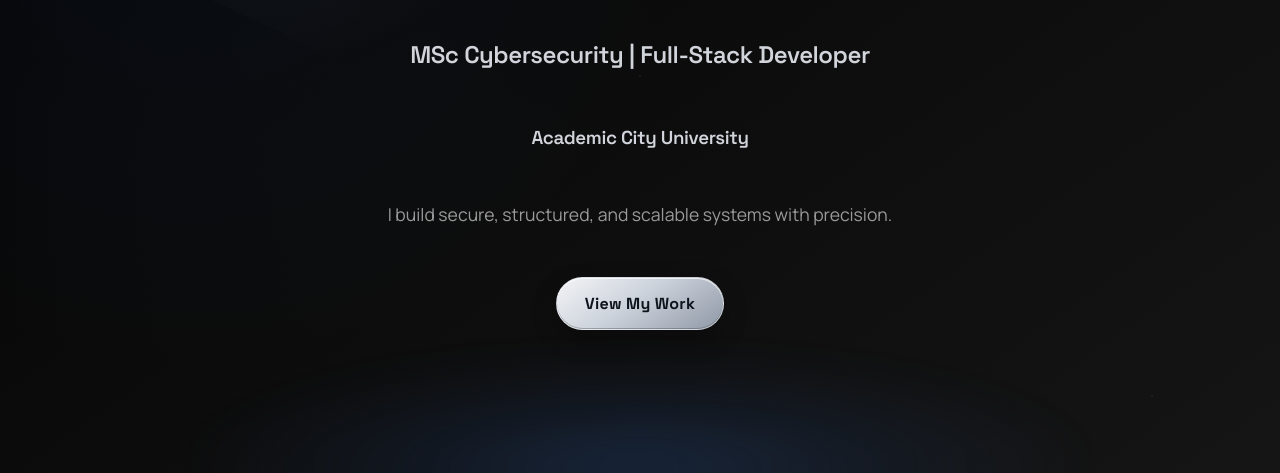
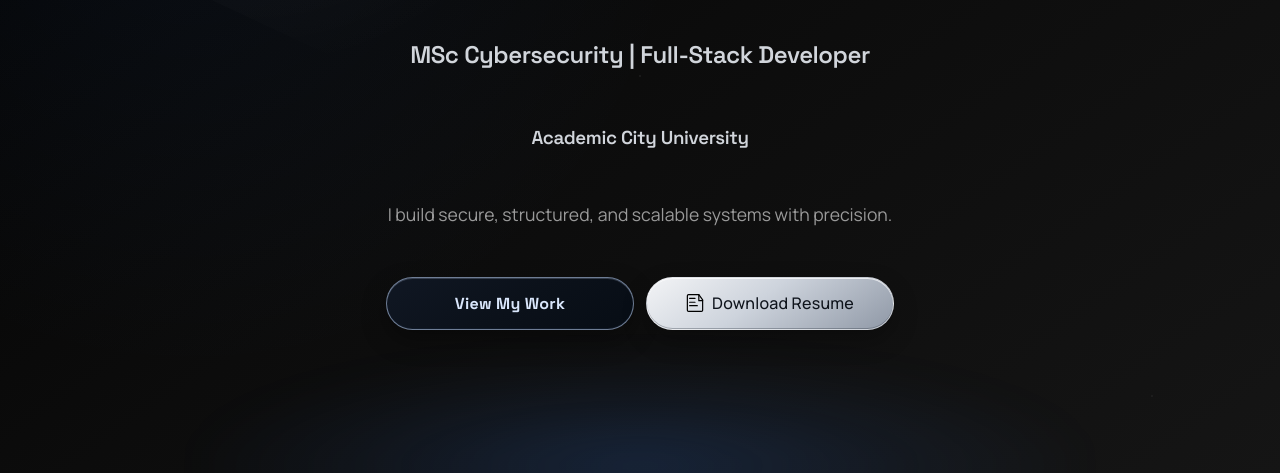
Before and after one commit to asuureprosperalebgmiah/portfolio-website, a plain HTML site: page index.html in a window 1280 px wide. Shown: the part 324-797 px from the top of the page. Drawn offline with Linux system fonts and the light colour scheme.

Commit message:
Add a resume download button

```diff
--- a/index.html
+++ b/index.html
@@ -64,7 +64,23 @@
           <p class="hero-subtext">
             I build secure, structured, and scalable systems with precision.
           </p>
-          <a href="projects.html" class="btn-primary">View My Work</a>
+          <div class="hero-actions">
+            <a href="projects.html" class="btn-primary">View My Work</a>
+            <a
+              href="./images/resume-pdf/ASUURE-PROSPER-ALEBGMIAH-CV-CyberPrime.pdf"
+              class="btn-secondary"
+              download="Asuure_Prosper_Alebgmiah_Resume.pdf"
+              aria-label="Download resume"
+            >
+              <img
+                src="./images/resume-svg/document-svgrepo-com.svg"
+                alt=""
+                class="btn-icon"
+                aria-hidden="true"
+              />
+              <span>Download Resume</span>
+            </a>
+          </div>
         </div>
       </section>
 
--- a/styles.css
+++ b/styles.css
@@ -624,12 +624,93 @@
   gap: 10px;
   padding: 13px 28px;
   border-radius: 999px;
+  border: 1px solid rgba(153, 172, 201, 0.7);
+  background: linear-gradient(145deg, #101723 0%, #0b111a 52%, #070d15 100%);
+  color: #d9e6fb;
+  text-decoration: none;
+  font-weight: 620;
+  letter-spacing: 0.25px;
+  box-shadow:
+    0 10px 24px rgba(0, 0, 0, 0.34),
+    inset 0 1px 0 rgba(196, 215, 245, 0.22),
+    inset 0 -1px 0 rgba(19, 31, 48, 0.6);
+  overflow: hidden;
+  transition:
+    transform 0.25s ease,
+    box-shadow 0.25s ease,
+    border-color 0.25s ease,
+    filter 0.25s ease;
+}
+
+.btn-primary::before {
+  content: "";
+  position: absolute;
+  inset: 0;
+  background: linear-gradient(120deg, transparent 25%, rgba(255, 255, 255, 0.22) 50%, transparent 75%);
+  transform: translateX(-130%);
+  transition: transform 0.7s ease;
+}
+
+.btn-primary:hover {
+  transform: translateY(-3px);
+  border-color: rgba(188, 212, 247, 0.92);
+  box-shadow:
+    0 16px 30px rgba(0, 0, 0, 0.4),
+    0 0 0 1px rgba(125, 164, 219, 0.38);
+  filter: brightness(1.05);
+}
+
+.btn-primary:hover::before {
+  transform: translateX(130%);
+}
+
+.btn-primary:active {
+  transform: translateY(-1px) scale(0.99);
+}
+
+.btn-primary:focus-visible {
+  outline: none;
+  box-shadow:
+    0 0 0 3px rgba(9, 12, 20, 0.9),
+    0 0 0 5px rgba(148, 186, 237, 0.55),
+    0 14px 26px rgba(0, 0, 0, 0.35);
+}
+
+.hero-actions {
+  display: flex;
+  align-items: center;
+  justify-content: center;
+  gap: 12px;
+  flex-wrap: wrap;
+}
+
+.hero-actions .btn-primary,
+.hero-actions .btn-secondary {
+  width: 248px;
+  justify-content: center;
+}
+
+.btn-icon {
+  width: 18px;
+  height: 18px;
+  object-fit: contain;
+  flex: 0 0 18px;
+}
+
+.btn-secondary {
+  position: relative;
+  display: inline-flex;
+  align-items: center;
+  justify-content: center;
+  gap: 8px;
+  padding: 13px 22px;
+  border-radius: 999px;
   border: 1px solid rgba(229, 231, 235, 0.55);
   background: linear-gradient(145deg, #f3f4f6 0%, #cdd3dc 45%, #8f98a6 100%);
   color: #0f141c;
   text-decoration: none;
-  font-weight: 620;
-  letter-spacing: 0.25px;
+  font-weight: 500;
+  letter-spacing: 0.2px;
   box-shadow:
     0 10px 24px rgba(0, 0, 0, 0.28),
     inset 0 1px 0 rgba(255, 255, 255, 0.72),
@@ -639,10 +720,12 @@
     transform 0.25s ease,
     box-shadow 0.25s ease,
     border-color 0.25s ease,
-    filter 0.25s ease;
-}
-
-.btn-primary::before {
+    filter 0.25s ease,
+    color 0.25s ease,
+    background 0.25s ease;
+}
+
+.btn-secondary::before {
   content: "";
   position: absolute;
   inset: 0;
@@ -651,7 +734,7 @@
   transition: transform 0.7s ease;
 }
 
-.btn-primary:hover {
+.btn-secondary:hover {
   transform: translateY(-3px);
   border-color: rgba(255, 255, 255, 0.85);
   box-shadow:
@@ -660,20 +743,27 @@
   filter: brightness(1.05);
 }
 
-.btn-primary:hover::before {
+.btn-secondary:hover::before {
   transform: translateX(130%);
 }
 
-.btn-primary:active {
+.btn-secondary:active {
   transform: translateY(-1px) scale(0.99);
 }
 
-.btn-primary:focus-visible {
+.btn-secondary:focus-visible {
   outline: none;
   box-shadow:
     0 0 0 3px rgba(9, 12, 20, 0.9),
     0 0 0 5px rgba(226, 232, 240, 0.55),
     0 14px 26px rgba(0, 0, 0, 0.35);
+}
+
+@media (max-width: 600px) {
+  .hero-actions .btn-primary,
+  .hero-actions .btn-secondary {
+    width: min(92vw, 320px);
+  }
 }
 
 .core-focus {
```
Also changed, not shown: images/resume-svg/document-svgrepo-com.svg (added), 1 other file.
